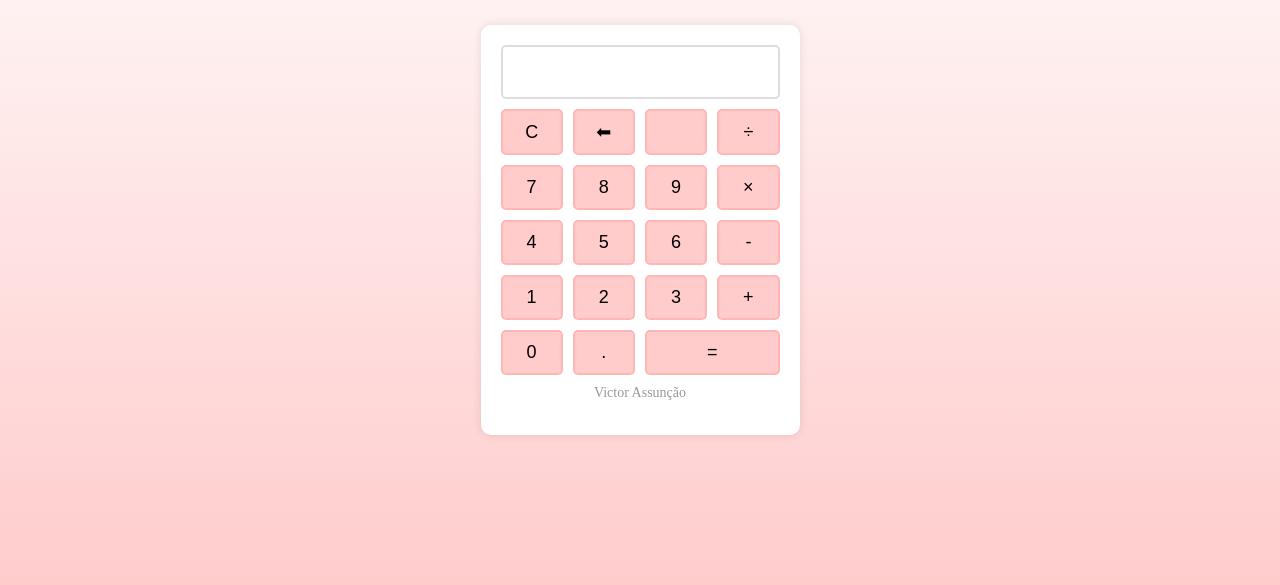
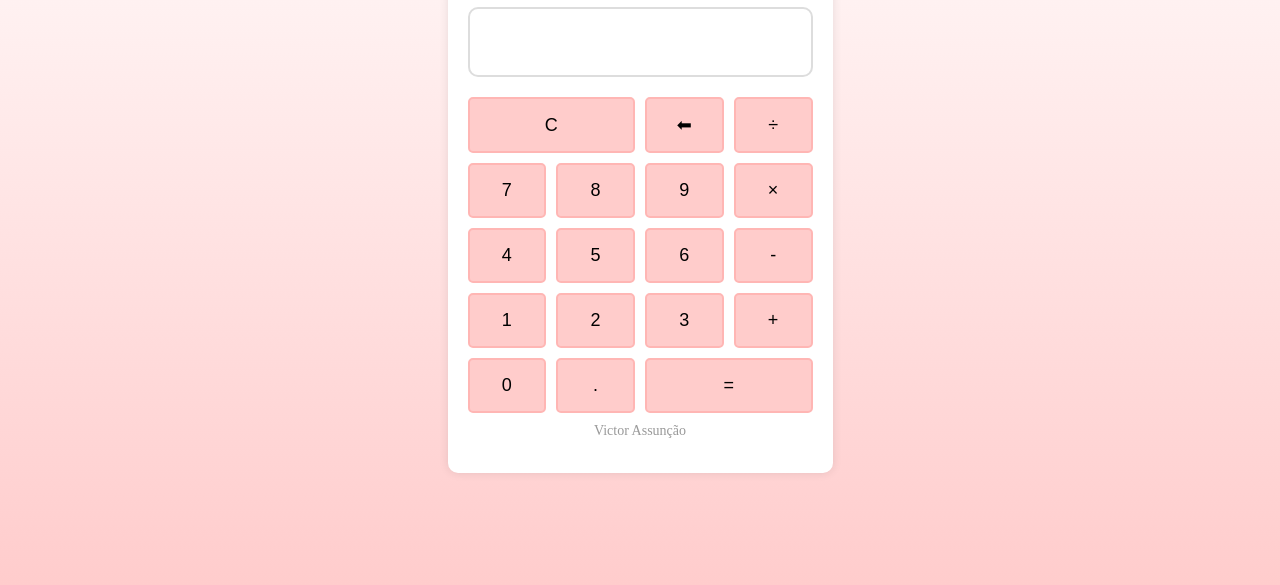
Before and after one commit to VictorAsz/Calculadora, a plain HTML site: page index.html in a window 1280 px wide. Shown: the part 215-800 px from the top of the page. Drawn offline with nearby package versions, Linux system fonts and the light colour scheme.

Commit message:
tirei os comentários

```diff
--- a/index.html
+++ b/index.html
@@ -21,7 +21,6 @@
             <div class="buttons">
             <button id="clear" onclick="clearMemory()">C</button>
             <button id="backspace">⬅</button>
-            <button class="operator"id="sign"></button>
             <button class="operator"id="divide">÷</button>
             <button class="digit" id="btn_7">7</button>
             <button class="digit" id="btn_8">8</button>
--- a/script2.js
+++ b/script2.js
@@ -81,7 +81,7 @@ $(document).ready(function () {
         },
 
         containsDivisionByZero: function (expression) {
-            // Verifica se a expressão contém uma divisão por zero
+
             return /\b\/\s*0\b/.test(expression);
         }
 
--- a/styles.css
+++ b/styles.css
@@ -1,3 +1,7 @@
+#clear, #equal {
+    grid-column: span 2;
+}
+
 body {
     background: linear-gradient(to bottom, #ffffff, #ffcccc);
     display: flex;
@@ -5,16 +9,7 @@ body {
     align-items: center;
     height: 100vh;
     margin: 0;
-    animation: wave 10s ease-in-out infinite alternate;
-}
 
-@keyframes wave {
-    0% {
-        background-position: 0% 50%;
-    }
-    100% {
-        background-position: 100% 50%;
-    }
 }
 
 
@@ -39,18 +34,20 @@ body {
     padding: 20px;
     text-align: center;
     margin-top: 20px;
+    width: 75%;
 }
 
-
 #screen {
-    width: 95%;
-    height: 40px;
-    font-size: 20px;
-    margin-bottom: 10px;
-    padding: 5px;
+    width: 100%;
+    height: 70px;
+    font-size: 30px;
+    margin-bottom: 20px;
+    padding: 15px;
     border: 2px solid #ddd;
-    border-radius: 5px;
+    border-radius: 10px;
     outline: none;
+    box-sizing: border-box;
+    text-align: right;
 }
 
 .buttons {
@@ -59,11 +56,12 @@ body {
     gap: 10px;
 }
 
+
 button {
     background-color: #ffcccb;
     border: 2px solid #ffb6b4;
     border-radius: 5px;
-    padding: 10px;
+    padding: 15px;
     font-size: 18px;
     cursor: pointer;
     transition: background-color 0.3s, transform 0.2s;
@@ -79,7 +77,3 @@ p {
     font-size: 14px;
     margin-top: 10px;
 }
-
-#equal {
-    grid-column: span 2;
-}
```
